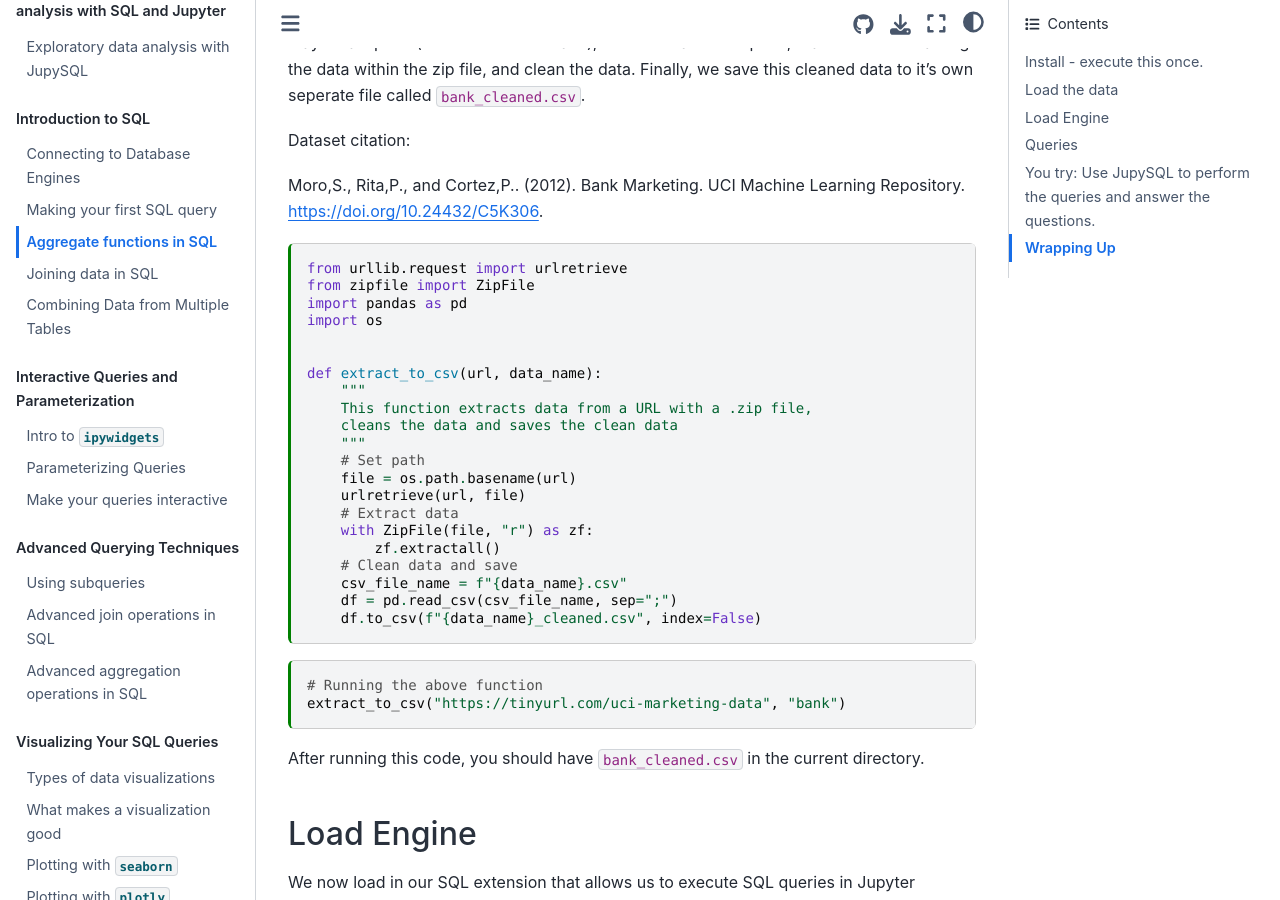
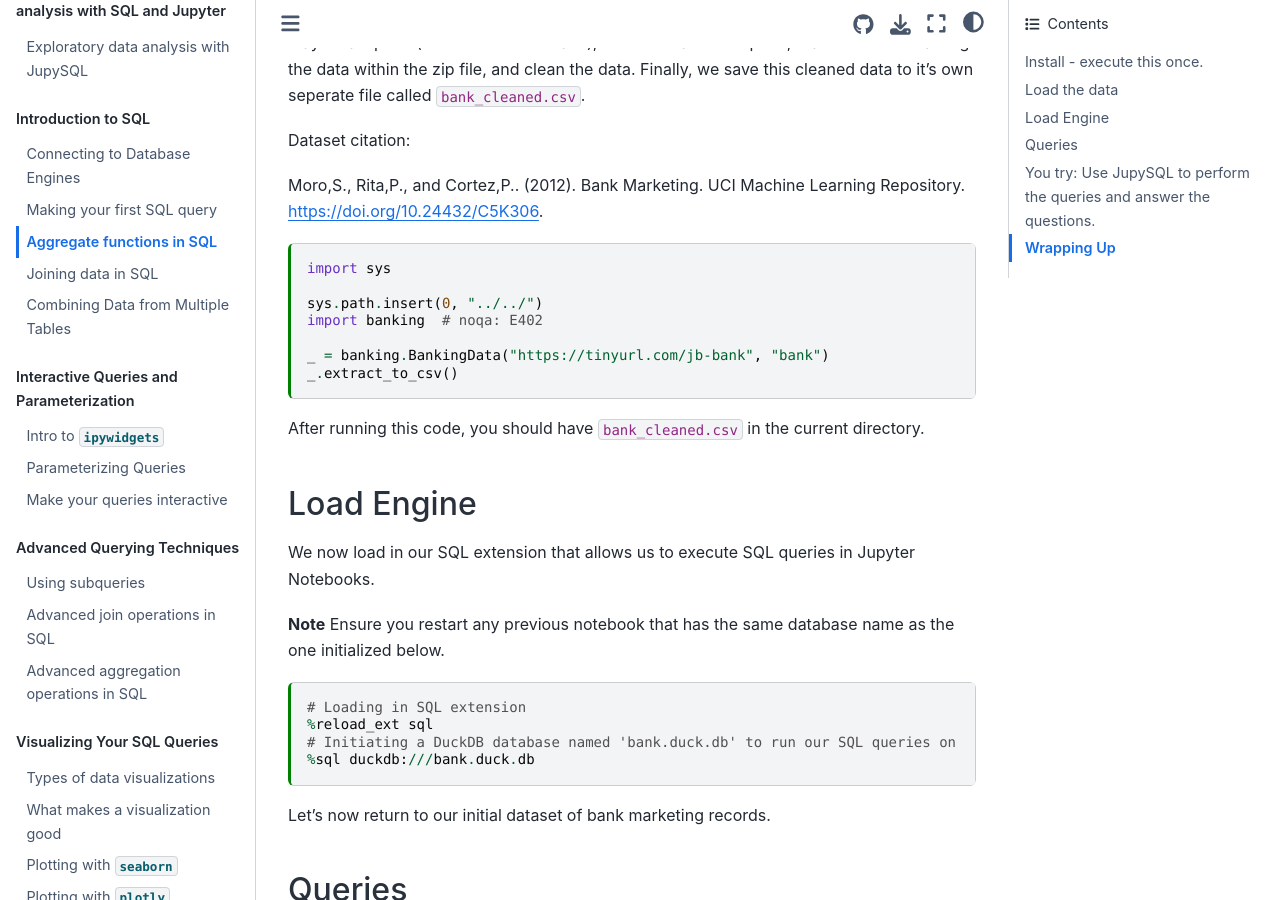
Before and after one commit to ploomber/sql, a Jupyter Book: the page built from docs/intro-to-sql/aggregate-functions-in-sql.md, in a window 1280 px wide and 900 px high, scrolled down 1035 px. Built offline with Jupyter Book 1.0.4 settings and Sphinx 7.4.7 and the Sphinx Book theme 1.1.4, drawn with Linux system fonts in a browser that asks for light colours.

Commit message:
fix intro-to-sql-module

````diff
--- a/docs/intro-to-sql/aggregate-functions-in-sql.md
+++ b/docs/intro-to-sql/aggregate-functions-in-sql.md
@@ -44,32 +44,13 @@ Dataset citation:
 Moro,S., Rita,P., and Cortez,P.. (2012). Bank Marketing. UCI Machine Learning Repository. https://doi.org/10.24432/C5K306.
 
 ```{code-cell} ipython3
-from urllib.request import urlretrieve
-from zipfile import ZipFile
-import pandas as pd
-import os
+import sys
 
+sys.path.insert(0, "../../")
+import banking  # noqa: E402
 
-def extract_to_csv(url, data_name):
-    """
-    This function extracts data from a URL with a .zip file,
-    cleans the data and saves the clean data
-    """
-    # Set path
-    file = os.path.basename(url)
-    urlretrieve(url, file)
-    # Extract data
-    with ZipFile(file, "r") as zf:
-        zf.extractall()
-    # Clean data and save
-    csv_file_name = f"{data_name}.csv"
-    df = pd.read_csv(csv_file_name, sep=";")
-    df.to_csv(f"{data_name}_cleaned.csv", index=False)
-```
-
-```{code-cell} ipython3
-# Running the above function
-extract_to_csv("https://tinyurl.com/uci-marketing-data", "bank")
+_ = banking.BankingData("https://tinyurl.com/jb-bank", "bank")
+_.extract_to_csv()
 ```
 
 After running this code, you should have `bank_cleaned.csv` in the current directory.
````
Also changed, not shown: docs/intro-to-sql/combining-data-from-multiple-tables.md (+7 -6 lines), 5 other files.
